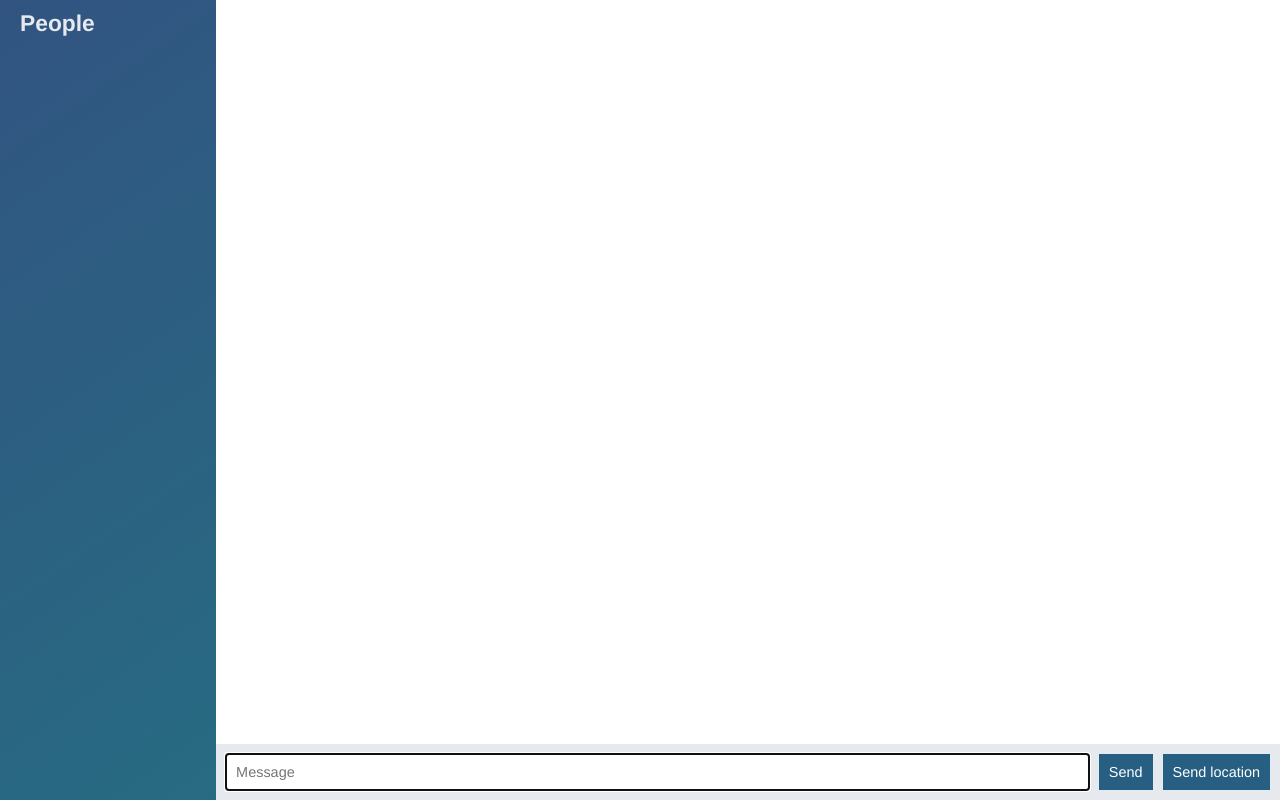
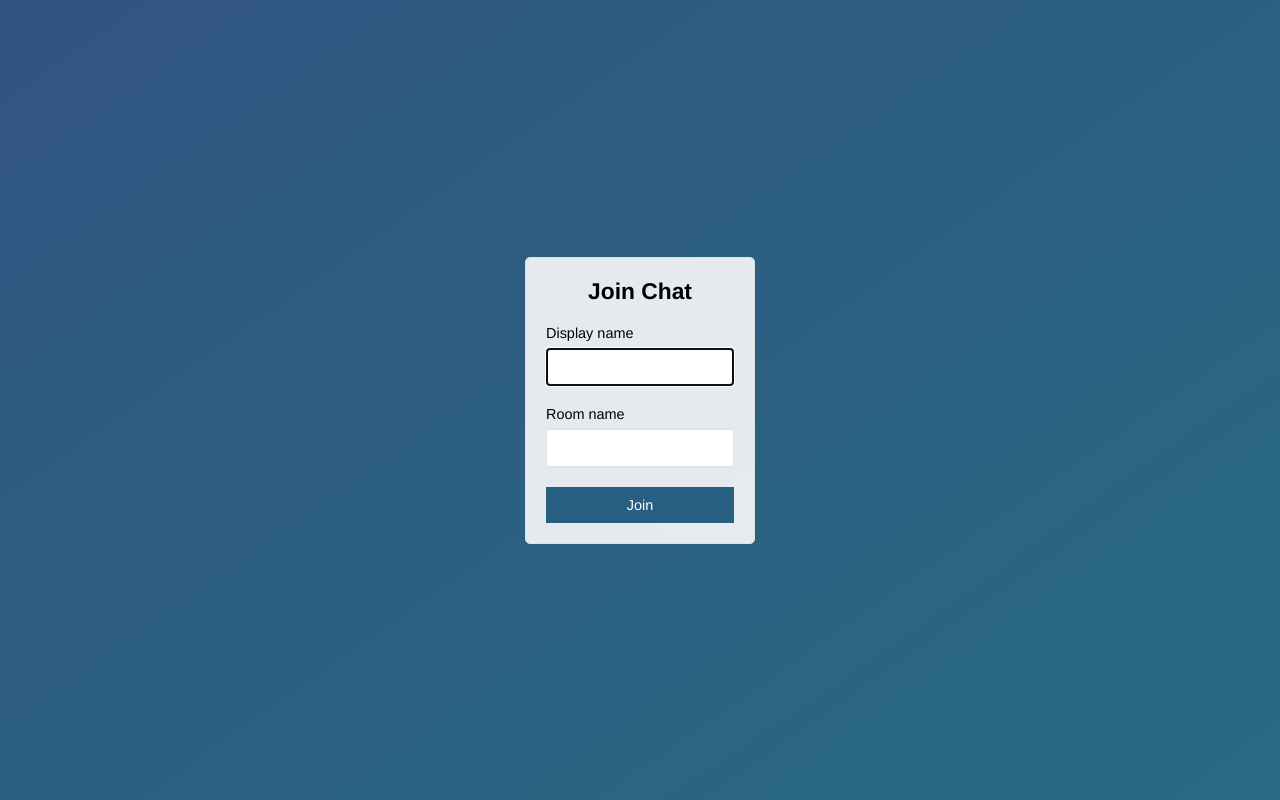
Before and after one commit to kenellis152/node-chat-app, a website: page public/index.html in a window 1280 px wide. Drawn offline with nearby package versions, Linux system fonts and the light colour scheme; no server answers.

Commit message:
Add join page that submits to chat.html

```diff
--- a/public/index.html
+++ b/public/index.html
@@ -2,53 +2,26 @@
 <html>
   <head>
     <meta charset="utf-8">
-    <title></title>
+    <title>Join | ChatApp</title>
+    <meta name="viewport" content="width=device-width, initial-scale=1, user-scalable=no">
     <link rel="stylesheet" href="/css/styles.css">
   </head>
-  <body class="chat">
-    <div class="chat__sidebar">
-      <h3>People</h3>
-      <div id="users"></div>
+  <body class="centered-form">
+    <div class="centered-form__form">
+      <form action="/chat.html">
+        <div class="form-field"><h3>Join Chat</h3></div>
+        <div class="form-field">
+          <label>Display name</label>
+          <input type="text" name="name" autofocus/>
+        </div>
+        <div class="form-field">
+          <label>Room name</label>
+          <input type="text" name="room">
+        </div>
+        <div class="form-field">
+          <button>Join</button>
+        </div>
+      </form>
     </div>
-    <div class="chat__main">
-      <ol id="messages" class="chat__messages"></ol>
-      <div class="chat__footer">
-        <form id="message-form">
-          <input type="text" name="message" placeholder="Message" autofocus autocomplete="off"/>
-          <button>Send</button>
-        </form>
-        <button id="send-location">Send location</button>
-      </div>
-    </div>
-
-    <script id="message-template" type="text/template">
-      <li class="message">
-        <div class="message__title">
-          <h4>{{from}}</h4>
-          <span>{{createdAt}}</span>
-        </div>
-        <div class="message_body">
-          <p>{{text}}</p>
-        </div>
-      </li>
-    </script>
-
-    <script id="location-message-template" type="text/template">
-      <li class="message">
-        <div class="message__title">
-          <h4>{{from}}</h4>
-          <span>{{createdAt}}</span>
-        </div>
-        <div class="message_body">
-          <p><a href="{{url}}" target="_blank">My current location</a></p>
-        </div>
-      </li>
-    </script>
-
-    <script src="/socket.io/socket.io.js"></script>
-    <script src="/js/libs/jquery-3.2.0.min.js"></script>
-    <script src="/js/libs/moment.js"></script>
-    <script src="/js/libs/mustache.js"></script>
-    <script src="/js/index.js"></script>
   </body>
 </html>
```
Also changed, not shown: public/chat.html (added, +54 -0 lines), public/js/chat.js (renamed from public/js/index.js).
